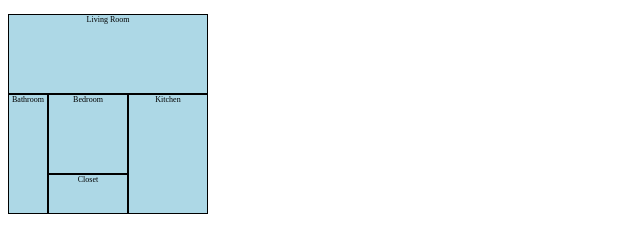
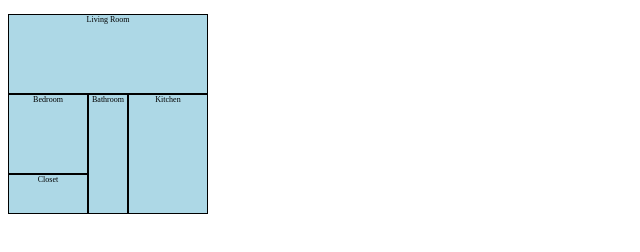
Before and after one commit to Josephdada01/Personal_Fullstack_Learning, a plain HTML site: page grid/positioning/apartment.html in a window 1280 px wide. Shown: the whole page, without its empty margins (0-640 px from the left). Drawn offline with Linux system fonts and the light colour scheme.

Commit message:
made changes to the structure of the house

```diff
--- a/grid/positioning/apartment.css
+++ b/grid/positioning/apartment.css
@@ -22,20 +22,20 @@
     grid-row: 3 / 6;
   }
   #bedroom {
-    grid-column-start: 2;
-    grid-column-end: 4;
+    grid-column-start: 1;
+    grid-column-end: 3;
     grid-row-start: 3;
     grid-row-end: 5;
   }
   #bathroom {
-    grid-column-start: 1;
-    grid-column-end: 2;
+    grid-column-start: 3;
+    grid-column-end: 4;
     grid-row-start: 3;
     grid-row-end: 6;
   }
   #closet {
-    grid-column-start: 2;
-    grid-column-end: 4;
+    grid-column-start: 1;
+    grid-column-end: 3;
     grid-row-start: 5;
     grid-row-end: 6;
   }
```
